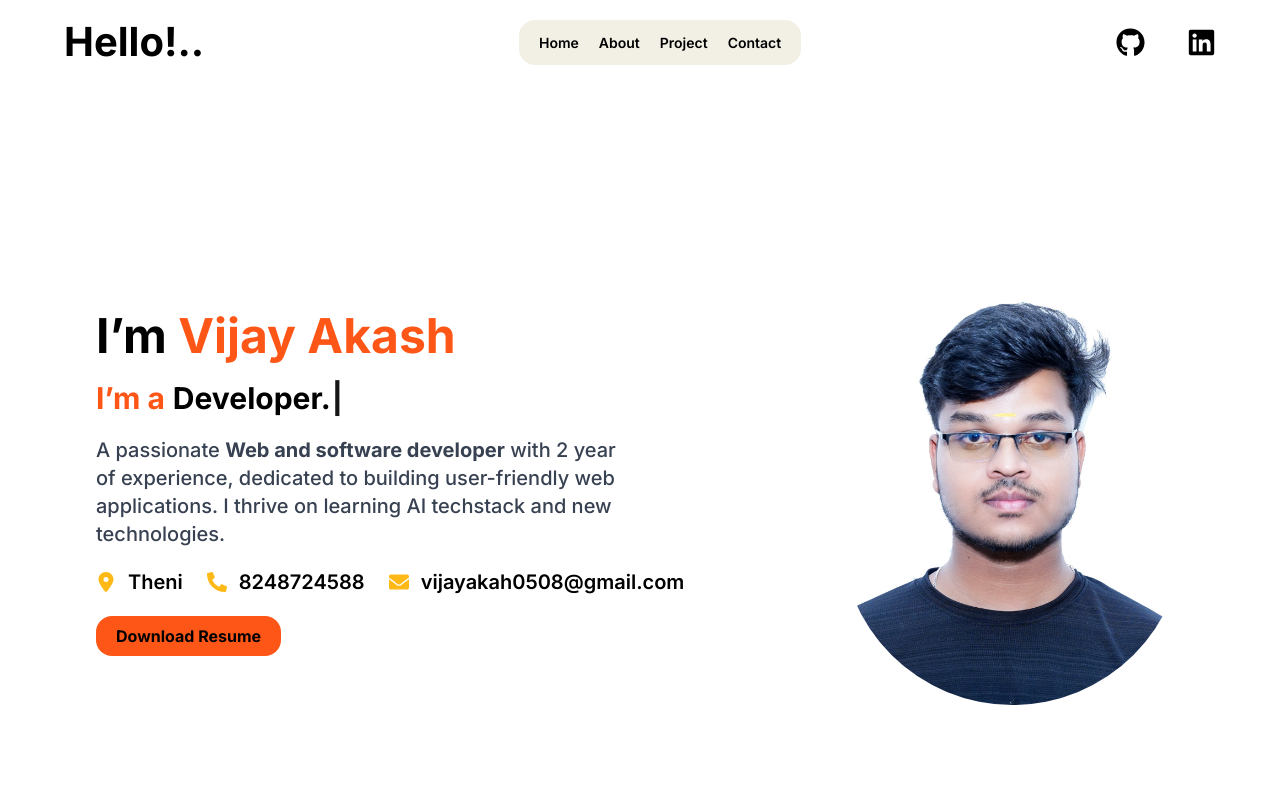
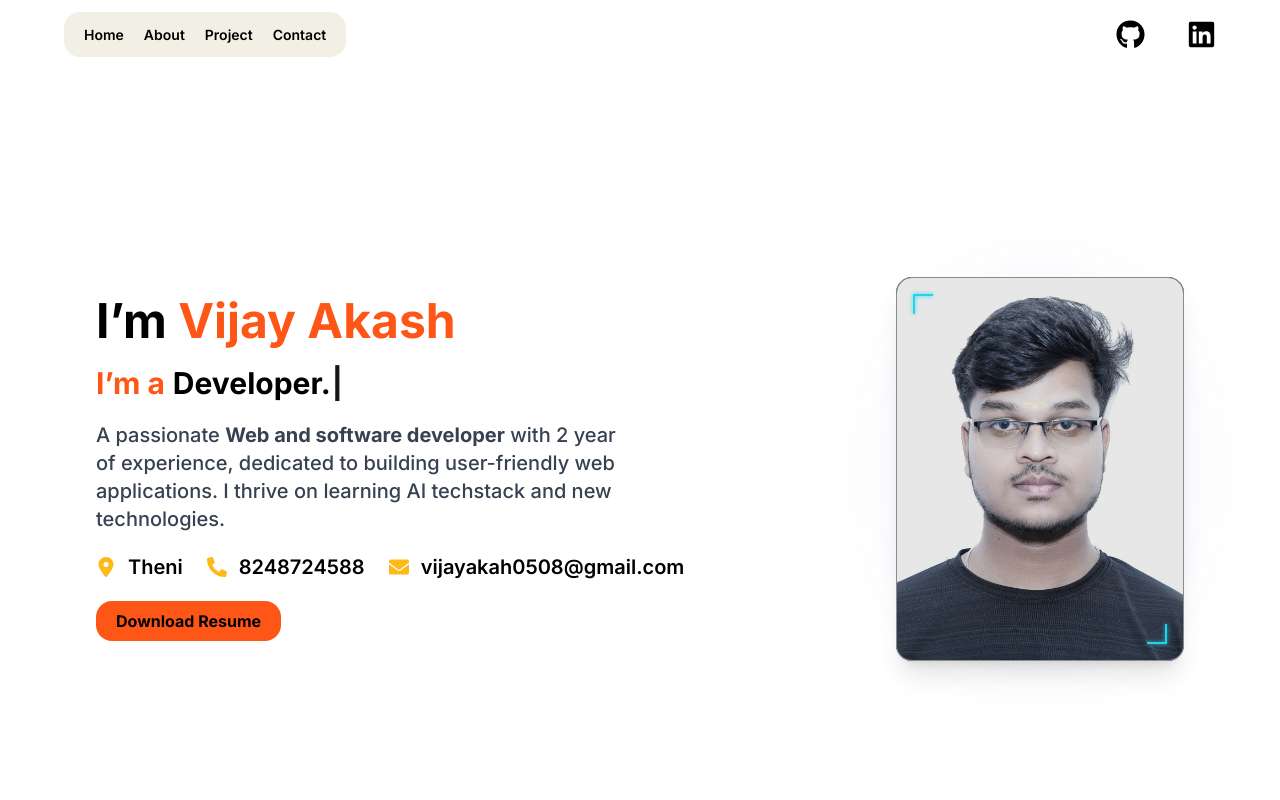
Before and after one commit to Vijayakash-588/Portfolio-react, a React (Vite) app: page / in a window 1280 px wide. Shown: the top 800 px of the page. Built offline with nearby package versions, Linux system fonts and the light colour scheme.

Commit message:
photo updated

```diff
--- a/src/components/Header.jsx
+++ b/src/components/Header.jsx
@@ -10,11 +10,6 @@ const Header = () => {
     <div className="bg-[#FFFFFF]">
       <div className="max-w-[90%] mx-auto py-3 flex items-center justify-between font-inter">
         {/* Logo */}
-        <div>
-          <h1 className="text-[2.5rem] font-bold text-[#000] hover:text-[#fe5617] ">
-          Hello!..
-          </h1>
-        </div>
 
         {/* Hamburger Menu for Mobile */}
         <div className="lg:hidden">
--- a/src/components/Home.jsx
+++ b/src/components/Home.jsx
@@ -55,13 +55,54 @@ const Home = () => {
         </div>
 
         {/* Right Section */}
-        <div className="order-1 lg:order-2 flex justify-end items-center">
-          <img
-            className="w-[65%] rounded-[200px]"
-            src="/passport photo.jpg"
-            alt="Profile"
-          />
-        </div>
+<div className="order-1 lg:order-2 flex justify-end items-center perspective-[2000px]">
+  {/* THE DIMENSIONAL CONTAINER */}
+  <div className="relative group w-72 h-96 transition-all duration-700 ease-[cubic-bezier(0.2,1,0.3,1)] [transform-style:preserve-3d] hover:[transform:rotateX(15deg)_rotateY(-20deg)]">
+
+    {/* --- LAYER 1: THE BACK PLATE (The "Chassis") --- */}
+    {/* Removed blur: replaced with a solid, sharp border-glow */}
+   <div className="absolute inset-0 bg-gray-950/80 rounded-2xl [transform:translateZ(-10px)] border-2 border-indigo-500/50 shadow-xl backdrop-blur-x10 group-hover:backdrop-blur-none transition-all duration-800">
+
+  {/* Optional: Inner Glow for a "Magic" feel */}
+  <div className="absolute inset-0 bg-indigo-500/10 blur-2xl rounded-full opacity-50 group-hover:opacity-100 transition-opacity"></div>
+
+</div>
+
+    {/* --- LAYER 2: THE MAIN IMAGE (Recessed Artifact) --- */}
+    <div className="absolute inset-0 overflow-hidden rounded-2xl bg-black [transform:translateZ(10px)] border border-white/20">
+      <img
+        className="w-full h-full object-cover opacity-90 group-hover:opacity-100 transition-opacity duration-500 scale-110 group-hover:scale-100 grayscale-[0.5] group-hover:grayscale-0"
+        src="/passport photo.jpg"
+        alt="Profile"
+      />
+
+      {/* Sharp Diagonal Light Sweep (No blur) */}
+      <div className="absolute inset-0 bg-gradient-to-tr from-transparent via-white/30 to-transparent -translate-x-full group-hover:translate-x-full transition-transform duration-1000 ease-in-out"></div>
+    </div>
+
+    {/* --- LAYER 3: CRYSTAL CLEAR FRONT GLASS --- */}
+    {/* Removed backdrop-blur: now it's just a sharp, reflective glass pane */}
+    <div className="absolute inset-0 rounded-2xl border-[1px] border-white/40 bg-white/5 [transform:translateZ(50px)] pointer-events-none">
+       {/* High-Contrast Corner Brackets */}
+       <div className="absolute top-4 left-4 w-5 h-5 border-t-2 border-l-2 border-cyan-400 drop-shadow-[0_0_2px_rgba(34,211,238,1)]"></div>
+       <div className="absolute bottom-4 right-4 w-5 h-5 border-b-2 border-r-2 border-cyan-400 drop-shadow-[0_0_2px_rgba(34,211,238,1)]"></div>
+    </div>
+
+    {/* --- LAYER 4: FLOATING DATA TAGS (Highest Depth) --- */}
+    <div className="absolute -left-4 top-10 [transform:translateZ(100px)] opacity-0 group-hover:opacity-100 transition-all duration-500">
+      <div className="bg-black border-2 border-cyan-500 px-3 py-1 rounded-sm shadow-[4px_4px_0px_0px_rgba(6,182,212,1)]">
+        <p className="text-cyan-400 font-mono text-[10px] font-bold">Human_OS</p>
+      </div>
+    </div>
+
+    <div className="absolute -right-6 bottom-10 [transform:translateZ(80px)] opacity-0 group-hover:opacity-100 transition-all duration-500 delay-150">
+      <div className="bg-white border-2 border-black p-2 rounded-lg">
+        <p className="text-black font-black text-xs uppercase tracking-widest">Authorized</p>
+      </div>
+    </div>
+
+  </div>
+</div>
       </div>
     </div>
 
--- a/tailwind.config.js
+++ b/tailwind.config.js
@@ -6,10 +6,53 @@ export default {
   ],
   theme: {
     extend: {
-      fontFamily:{
-        inter:['Inter', 'san-serif'],
+      fontFamily: {
+        inter: ['Inter', 'sans-serif'], // Corrected 'san-serif' typo to 'sans-serif'
+      },
+      // --- ADVANCED ANIMATIONS START ---
+      keyframes: {
+        shimmer: {
+          '0%': { transform: 'translateX(-100%)' },
+          '100%': { transform: 'translateX(100%)' },
+        },
+        float: {
+          '0%, 100%': { transform: 'translateY(0)' },
+          '50%': { transform: 'translateY(-20px)' },
+        },
+        glitch: {
+          '0%': { transform: 'translate(0)' },
+          '20%': { transform: 'translate(-2px, 2px)' },
+          '40%': { transform: 'translate(-2px, -2px)' },
+          '60%': { transform: 'translate(2px, 2px)' },
+          '80%': { transform: 'translate(2px, -2px)' },
+          '100%': { transform: 'translate(0)' },
+        }
+      },
+      animation: {
+        shimmer: 'shimmer 2.5s infinite',
+        float: 'float 6s ease-in-out infinite',
+        glitch: 'glitch 0.3s cubic-bezier(.25,.46,.45,.94) infinite',
       }
+      // --- ADVANCED ANIMATIONS END ---
     },
   },
-  plugins: [],
+  plugins: [
+    // This plugin adds the 'perspective' utilities for 3D effects
+    function ({ addUtilities }) {
+      addUtilities({
+        '.perspective-1000': {
+          perspective: '1000px',
+        },
+        '.perspective-2000': {
+          perspective: '2000px',
+        },
+        '.preserve-3d': {
+          transformStyle: 'preserve-3d',
+        },
+        '.backface-hidden': {
+          backfaceVisibility: 'hidden',
+        },
+      })
+    },
+  ],
 }
```
